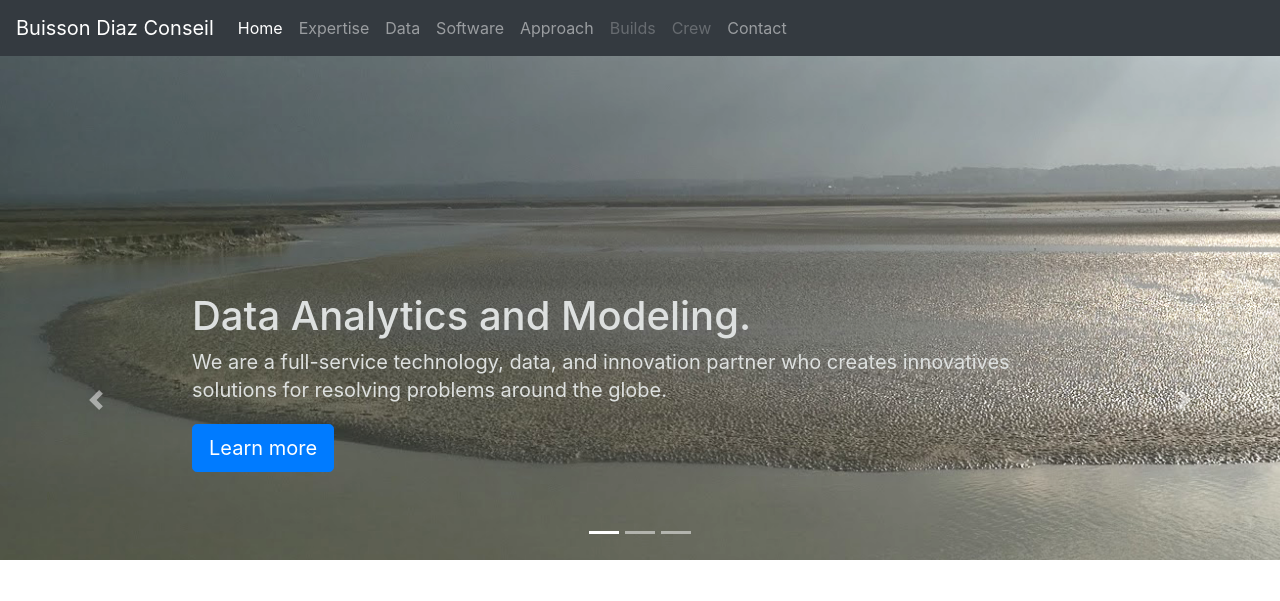
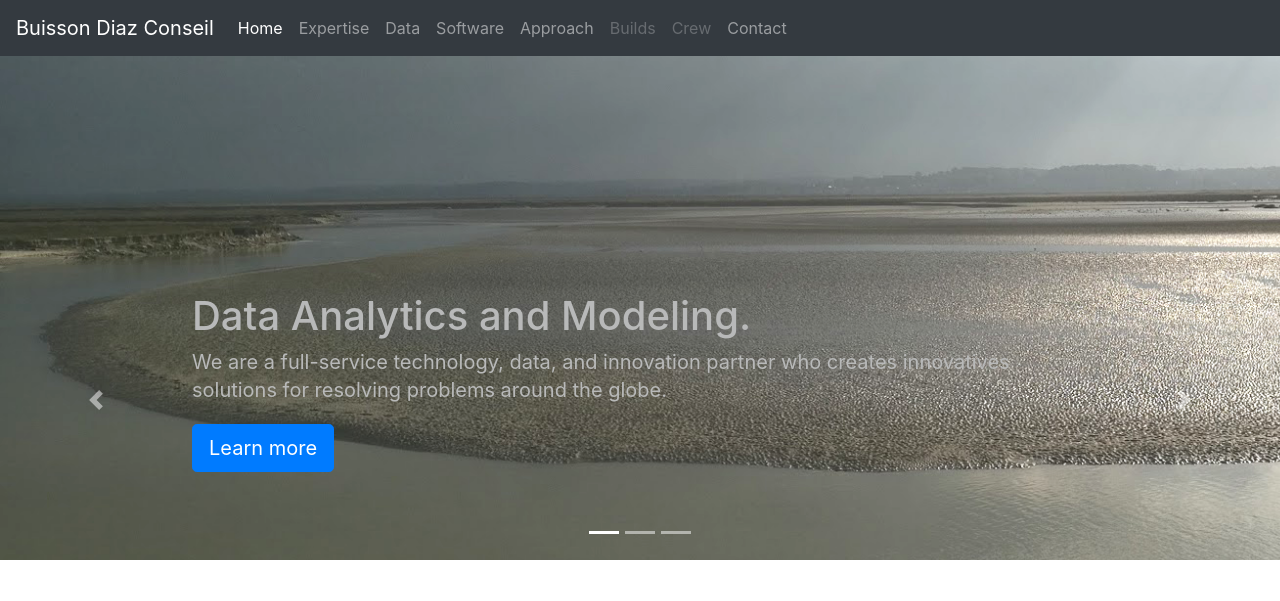
Before and after one commit to sebadiaz/ricito, a PHP site: page /siteweb/index.html in a window 1280 px wide. Shown: the top 601 px of the page. Run offline with PHP 8.4, Linux system fonts and the light colour scheme.

Commit message:
commit all

```diff
--- a/siteweb/css/carousel.css
+++ b/siteweb/css/carousel.css
@@ -15,20 +15,20 @@ body {
   /* Carousel base class */
   .carousel {
     margin-bottom: 4rem;
-    color: rgb(221, 224, 223);
+    color: rgb(184, 185, 185);
   }
   /* Since positioning the image, we need to help out the caption */
   .carousel-caption {
     bottom: 3rem;
     z-index: 10;
-    color: rgb(221, 224, 223);
+    color: rgb(184, 185, 185);
   }
 
   /* Declare heights because of positioning of img element */
   .carousel-item {
     height: 32rem;
     background-color: #777;
-    color: rgb(221, 224, 223);
+    color: rgb(184, 185, 185);
 
   }
   .carousel-item > img {
```
